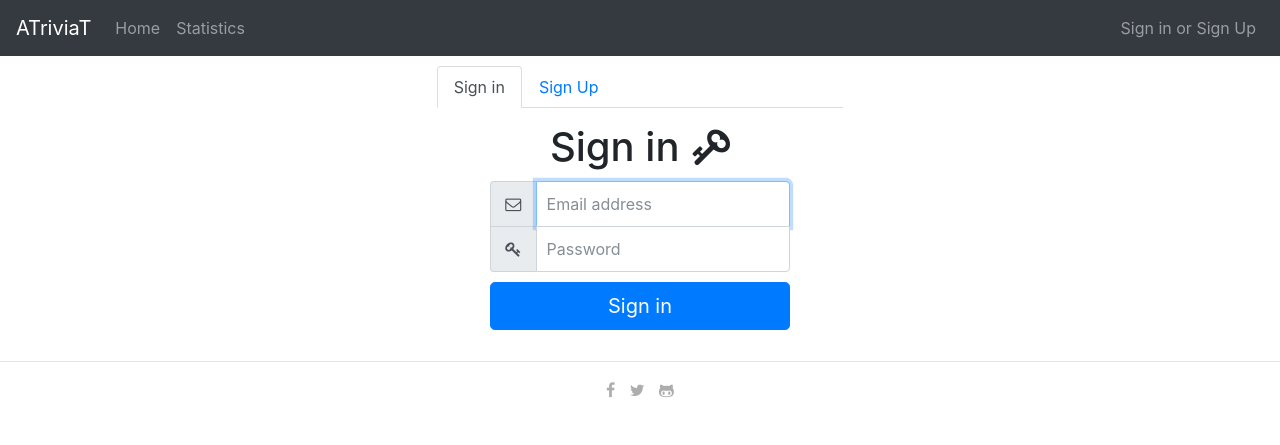
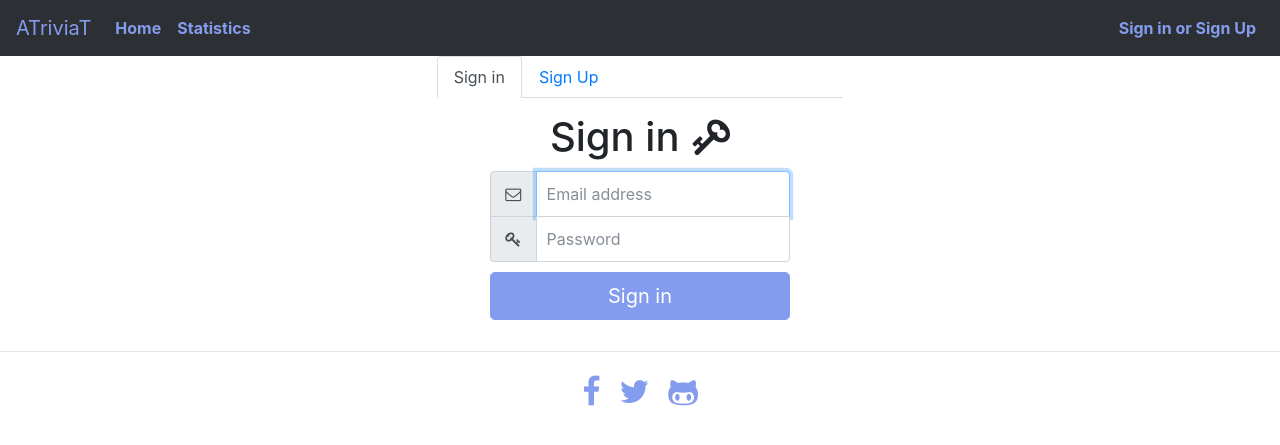
Before and after one commit to Gummiees/TriviaAppPHP, a PHP site: page /login.php in a window 1280 px wide. Shown: the top 445 px of the page. Run offline with PHP 8.4, Linux system fonts and the light colour scheme; some libraries are stand-ins or nearby versions.

Commit message:
repared css

```diff
--- a/includes/content.html
+++ b/includes/content.html
@@ -19,5 +19,6 @@
             if ($i%2==1) echo '</div>';
             $i++;
         }
+    echo '</div>';
     } else echo print_message('danger', 'There was an error due to our database, sorry for the inconvenience.');
 ?>
--- a/includes/header.html
+++ b/includes/header.html
@@ -35,7 +35,7 @@
           <?php if (isset($_SESSION["nick"])) echo '<a class="nav-link" href="user_stats.php?uid='.$_SESSION["id_user"].'">'.$_SESSION["nick"].'</a>';
           else echo '<a class="nav-link" href="login.php">Sign in or Sign Up</a>'; ?>
         </li>
-        <?php if (isset($_SESSION["nick"])) echo '<li class="navbar-item"><a class="nav-link" href="logout.php">Logout</a></li>';?>
+        <?php if (isset($_SESSION["nick"])) echo '<li class="nav-item"><a class="nav-link" href="logout.php">Logout</a></li>';?>
       </ul>
     </div>
   </nav>
--- a/includes/main.css
+++ b/includes/main.css
@@ -1,4 +1,25 @@
-.form-nav {
+.navbar {
+  background-color: #2c2f33 !important;
+}
+
+.navbar > .navbar-collapse > .navbar-nav > .nav-item > a, .navbar > .navbar-brand {
+  transition: color 0.2s ease;
+  color: #849ced !important;
+}
+
+.navbar > .navbar-collapse > .navbar-nav > .nav-item > a {
+  font-weight: bold;
+}
+
+.navbar > .navbar-collapse > .navbar-nav > .nav-item > a:hover, .navbar > .navbar-collapse > .navbar-nav > .active > a, .navbar > .navbar-brand:hover {
+  color: #c6d3ff !important;
+  -webkit-transition: color 200ms ease-out;
+  -moz-transition: color 200ms ease-out;
+  -o-transition: color 200ms ease-out;
+  transition: color 200ms ease-out;
+}
+
+.margin-top {
   margin-top: 10px;
 }
 
@@ -52,11 +73,6 @@
   border-top-right-radius: 0;
 }
 
-#footer {
-	text-align: center;
-    bottom:0;
-}
-
 .form-quiz {
 	margin-left: 20px;
 }
@@ -70,7 +86,7 @@
 }
 
 .respuesta-correcta {
-	color: #2acc2a;
+  color: #c6d3ff;
 }
 
 legend {
@@ -85,19 +101,43 @@ legend {
 	vertical-align: middle;
 }
 
+footer {
+  font-size: 2em;
+}
+
 .footer-icon {
-	color: #adadad;
+  color: #849ced;
 	font-size: 2em;
 	margin-left: 5px;
 	margin-right: 5px;
 }
 
 .footer-icon:hover {
-	color: #000;
+  color: #3a4c8c;
 	-webkit-transition: color 500ms ease-out;
   -moz-transition: color 500ms ease-out;
   -o-transition: color 500ms ease-out;
   transition: color 500ms ease-out;
+}
+
+.btn-primary {
+  background-color:#849ced;
+  border-color: #849ced;
+}
+
+.btn-primary:active, .btn-primary:hover {
+  background-color:#435eba !important;
+  border-color: #435eba !important;
+  -webkit-transition: color 300ms ease-in ease-out;
+  -moz-transition: color 300ms ease-in ease-out;
+  -o-transition: color 300ms ease-in ease-out;
+  transition: color 300ms ease-in ease-out;
+}
+
+.title {
+  font-size: 4em;
+  text-align: center !important;
+  color:#23272a;
 }
 
 .container-canvas {
```
